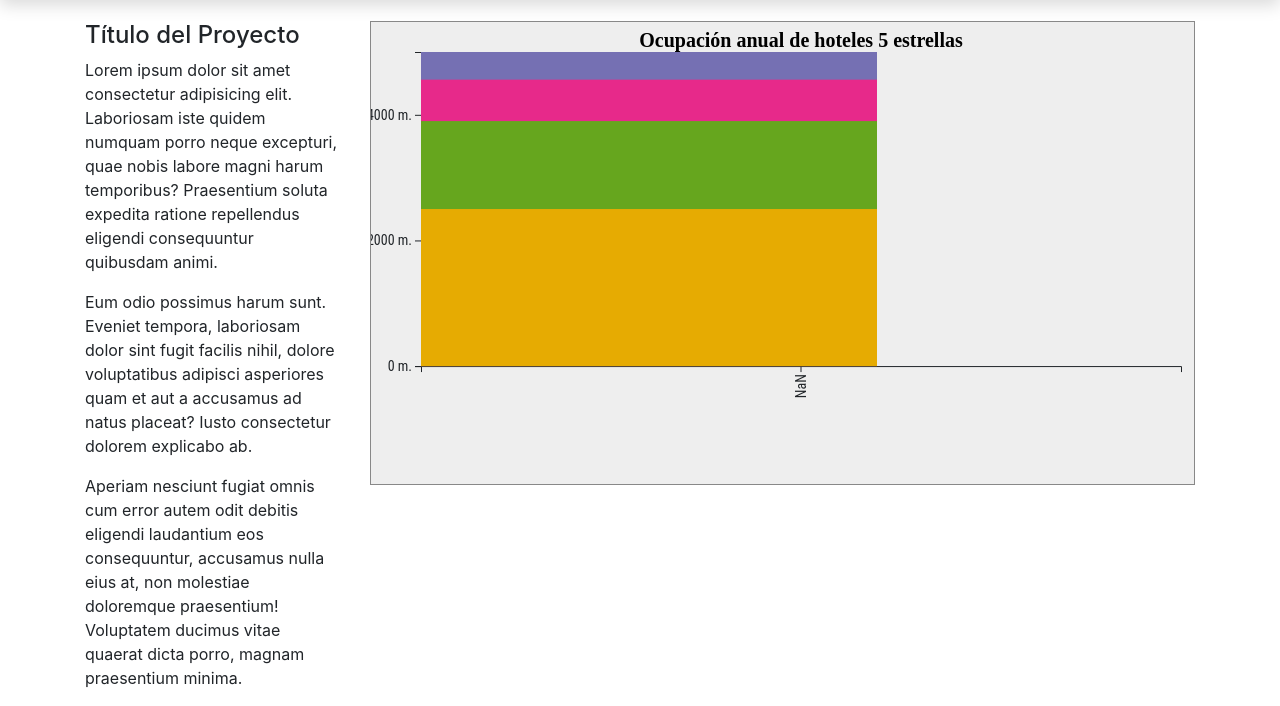
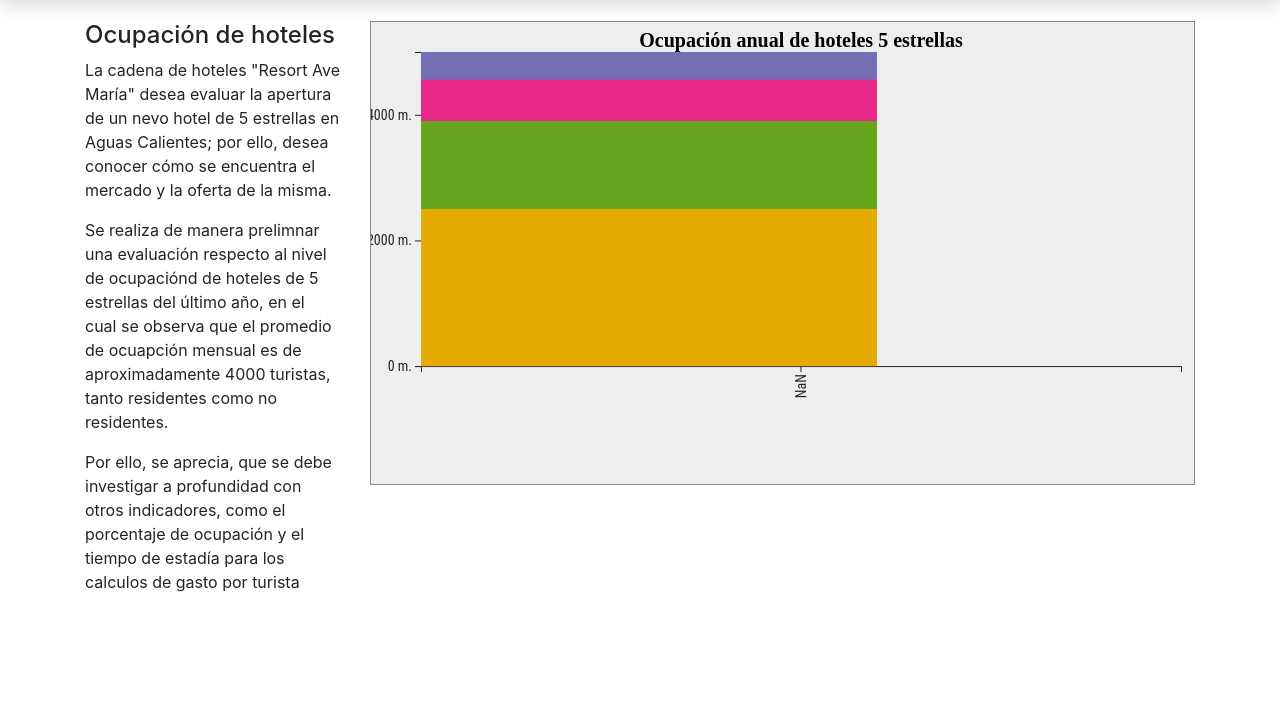
Before and after one commit to Margaret-CC/trabajo-D3, a plain HTML site: page index.html in a window 1280 px wide. Shown: the part 119-825 px from the top of the page. After the commit the page ends 800 px from the top, so only its background shows below. Drawn offline with nearby package versions, Linux system fonts and the light colour scheme.

Commit message:
Práctica D3.I

```diff
--- a/app2.js
+++ b/app2.js
@@ -25,20 +25,17 @@ g = svg.append('g')
 y = d3.scaleLinear()
           .range([alto, 0])
 
-// a. Para poner las barras vamos a utilizar un scaleBand()
 x = d3.scaleBand()
       .range([0, ancho])
       // d. Parámetros extras del escalador
       .paddingInner(0.1)
       .paddingOuter(0.3)
 
-// f. Para convertir datos ordinales usamos scaleOrdinal
 color = d3.scaleOrdinal()
           // .range(['red', 'green', 'blue', 'yellow'])
           // https://bl.ocks.org/pstuffa/3393ff2711a53975040077b7453781a9
           .range(d3.schemeDark2)
 
-// i. Ejes lo primero es crear un "grupo"
 xAxisGroup = g.append('g')
               .attr('transform', `translate(0, ${ alto })`)
               .attr('class', 'eje')
@@ -55,10 +52,8 @@ titulo = g.append('text')
 
 dataArray = []
 
-// III. render (update o dibujo)
 function render(data) {
-  // function(d, i) { return d }
-  // (d, i) => d
+
   bars = g.selectAll('rect')
             .data(data)
 
@@ -70,7 +65,7 @@ function render(data) {
         .style('fill', '#000')
         .style('x', d => x(d.id) + 'px')
       .transition()
-      // https://bl.ocks.org/d3noob/1ea51d03775b9650e8dfd03474e202fe
+
       .ease(d3.easeElastic)
       .duration(1500)
         .style('y', d => (y(d.ocupación)) + 'px')
@@ -78,7 +73,7 @@ function render(data) {
         .style('fill', d => color(d.id))
         .style('width', d => `${x.bandwidth()}px`)
 
-      // j. call que sirve para crear los ejes
+
       yAxisCall = d3.axisLeft(y)
                     .ticks(3)
                     .tickFormat(d => `${d} m.`)
@@ -102,27 +97,16 @@ d3.csv('hoteles.csv')
     d.id = +d.id
   })
 
-  // e. Seleccionar solo los diez edificios más altos
-  data = data.slice(0, 5)
+   data = data.slice(0, 5)
 
   this.dataArray = data
 
-  // Calcular la altura más alta dentro de
-  // los datos (columna "oficial")
-  maxy = d3.max(data, d => d.ocupación)
+   maxy = d3.max(data, d => d.ocupación)
 
-  // Creamos una función para calcular la altura
-  // de las barras y que quepan en nuestro canvas
   y.domain([0, maxy])
 
-  // b. Poner el dominio del escalador x, convertir los nombres de los
-  //    edificios en valores de X para ubicar las barras
-  x.domain(data.map(d => d.mes))
-  // console.log('Edificios')
-  // console.log(data.map(d => d.edificio))
+   x.domain(data.map(d => d.mes))
 
-  // g. Al igual que con los edificios, voy a poner las regiones
-  //    como dominio del escalador 'color'
   color.domain(data.map(d => d.ciudad))
 
   // V. Despliegue
--- a/index.html
+++ b/index.html
@@ -19,10 +19,10 @@
   <div class="container mt-4">
     <div class="row">
       <div class="col-md-3">
-        <h4>Título del Proyecto</h4>
-        <p>Lorem ipsum dolor sit amet consectetur adipisicing elit. Laboriosam iste quidem numquam porro neque excepturi, quae nobis labore magni harum temporibus? Praesentium soluta expedita ratione repellendus eligendi consequuntur quibusdam animi.</p>
-        <p>Eum odio possimus harum sunt. Eveniet tempora, laboriosam dolor sint fugit facilis nihil, dolore voluptatibus adipisci asperiores quam et aut a accusamus ad natus placeat? Iusto consectetur dolorem explicabo ab.</p>
-        <p>Aperiam nesciunt fugiat omnis cum error autem odit debitis eligendi laudantium eos consequuntur, accusamus nulla eius at, non molestiae doloremque praesentium! Voluptatem ducimus vitae quaerat dicta porro, magnam praesentium minima.</p>
+        <h4>Ocupación de hoteles</h4>
+        <p>La cadena de hoteles "Resort Ave María" desea evaluar la apertura de un nevo hotel de 5 estrellas en Aguas Calientes; por ello, desea conocer cómo se encuentra el mercado y la oferta de la misma.</p>
+        <p>Se realiza de manera prelimnar una evaluación respecto al nivel de ocupaciónd de hoteles de 5 estrellas del último año, en el cual se observa que el promedio de ocuapción mensual es de aproximadamente 4000 turistas, tanto residentes como no residentes.</p>
+        <p>Por ello, se aprecia, que se debe investigar a profundidad con otros indicadores, como el porcentaje de ocupación y el tiempo de estadía para los calculos de gasto por turista</p>
       </div>
 
       <div class="col-md-9">
```
